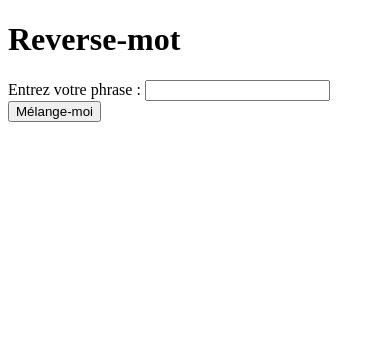
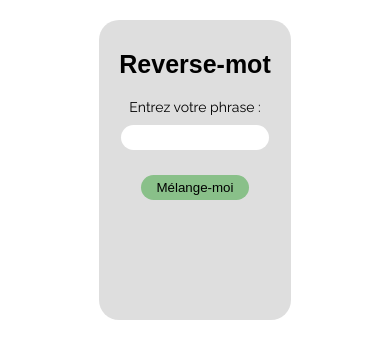
Before and after one commit to flaviebrct/reverse-mot, a plain HTML site: page index.html in a window 390 px wide. Drawn offline with Linux system fonts and the light colour scheme; a web font is replaced by a local one.

Commit message:
style mobile first

```diff
--- a/index.html
+++ b/index.html
@@ -5,6 +5,10 @@
     <meta http-equiv="X-UA-Compatible" content="IE=edge">
     <meta name="viewport" content="width=device-width, initial-scale=1.0">
     <link rel="stylesheet" href="./style.css">
+
+    <link rel="preconnect" href="https://fonts.googleapis.com">
+    <link rel="preconnect" href="https://fonts.gstatic.com" crossorigin>
+    <link href="https://fonts.googleapis.com/css2?family=Montserrat:wght@100;200;300;400;500;600;700&family=Raleway:wght@100;200;300;400;500;600;700;800;900&family=Shrikhand&display=swap" rel="stylesheet">
     <title>Reverse</title>
 </head>
 <body>
--- a/style.css
+++ b/style.css
@@ -0,0 +1,60 @@
+*,
+::before,
+::after {
+  box-sizing: border-box;
+  margin: 0;
+  padding: 0;
+}
+
+body{
+    font-family: 'Raleway', sans-serif;
+    display: flex;
+    justify-content: center;
+}
+
+.main-container{
+    background-color: #d3d3d3bc;
+    height: 300px;
+    border-radius: 20px;
+    display: flex;
+    flex-direction: column;
+    align-items: center;
+    margin: 20px 10px;
+    padding: 10px 20px;
+}
+
+h1{
+    padding: 20px 0;
+    font-size: 25px;
+    font-family: 'Shrikhand', sans-serif;
+}
+
+.result-container, .input-container, .result-paragraph{
+    display: flex;
+    flex-direction: column;
+    justify-content: center;
+    align-items: center;
+}
+
+.input-container label{
+    font-size: 14px;
+    font-weight: 400;
+}
+
+#string {
+    border: 0px;
+    border-radius: 15px;
+    height: 25px;
+    width: 100%;
+    font-size: 10px;
+    padding: 0 8px;
+    margin: 10px 0px;
+}
+
+button {
+    background-color: rgb(137, 192, 137);
+    border: 0px;
+    margin: 15px;
+    padding: 5px 15px;
+    border-radius: 15px;
+}
```
